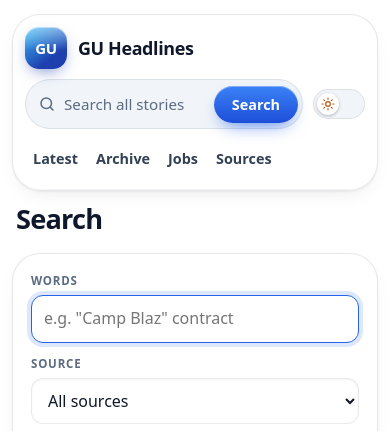
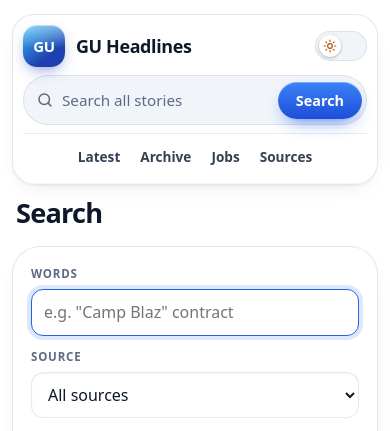
Before and after one commit to gottalogin1/GU-headlines, a FastAPI app: template guheadlines/web/templates/search.html in a window 390 px wide. Shown: the top 431 px of the page. Run offline with FastAPI, Linux system fonts and the light colour scheme; the template is opened without the code that fills it, so the values that code supplies are empty.

Commit message:
Keep every header link visible on narrow screens (#10)
The section links now sit on their own row and wrap onto more lines
instead of scrolling sideways, so Archive, Jobs and Sources are never
cut off. On phones the search box moves under the logo.


Claude-Session: https://claude.ai/code/session_01ALaDZPVRNSZ8pT6o9ZskPA

Co-authored-by: Claude <noreply@anthropic.com>

```diff
--- a/guheadlines/web/static/style.css
+++ b/guheadlines/web/static/style.css
@@ -146,10 +146,13 @@ mark { background: var(--mark); color: inherit; padding: 0 .15em; border-radius:
 
 /* ---------- header ---------- */
 .topbar { position: sticky; top: 0; z-index: 20; padding: 14px 0 6px; }
+/* Two rows: brand, search and the theme switch on top, the sections below.
+   The sections wrap onto more lines rather than scroll, so every link
+   (Archive, Jobs, Sources at the end) stays visible at any width. */
 .bar {
-  display: flex; align-items: center; gap: 8px;
-  padding: 10px 12px 10px 14px;
-  border-radius: 999px;
+  display: flex; flex-wrap: wrap; align-items: center; gap: 10px;
+  padding: 12px 14px;
+  border-radius: var(--r-xl);
 }
 .brand { display: flex; align-items: center; gap: 11px; color: var(--text); flex: none; }
 .brand:hover { text-decoration: none; }
@@ -166,13 +169,13 @@ mark { background: var(--mark); color: inherit; padding: 0 .15em; border-radius:
 .brand-name { font-weight: 750; font-size: 1.12rem; letter-spacing: -.02em; }
 .brand-tagline { font-size: .74rem; color: var(--muted); }
 
-.nav { display: flex; gap: 2px; flex: 0 1 auto; min-width: 0; overflow-x: auto; scrollbar-width: none; }
-/* Centred when there is room, scrollable (never clipped) when there is not. */
-.nav > :first-child { margin-left: auto; }
-.nav > :last-child { margin-right: auto; }
-.nav::-webkit-scrollbar { display: none; }
+.nav {
+  order: 3; flex: 1 1 100%; min-width: 0;
+  display: flex; flex-wrap: wrap; justify-content: center; gap: 4px;
+  padding-top: 8px; border-top: 1px solid var(--line);
+}
 .nav a {
-  padding: 8px 8px; border-radius: 999px; white-space: nowrap;
+  padding: 7px 11px; border-radius: 999px; white-space: nowrap;
   color: var(--text-soft); font-weight: 600; font-size: .9rem;
   transition: background-color .15s ease, color .15s ease;
 }
@@ -233,14 +236,13 @@ mark { background: var(--mark); color: inherit; padding: 0 .15em; border-radius:
 .bar .brand-tagline { display: none; }
 @media (max-width: 1200px) {
   .topbar { position: static; }
-  .bar { flex-wrap: wrap; border-radius: var(--r-xl); gap: 10px; padding: 12px; }
-  .nav {
-    order: 3; flex-basis: 100%;
-    -webkit-mask-image: linear-gradient(90deg, #000 88%, transparent);
-    mask-image: linear-gradient(90deg, #000 88%, transparent);
-  }
-  .nav > :first-child { margin-left: 0; }
-  .search { flex: 1 1 240px; }
+}
+@media (max-width: 640px) {
+  .bar { gap: 8px; padding: 10px; border-radius: var(--r-lg); }
+  .search { order: 2; flex: 1 1 100%; max-width: none; min-width: 0; }
+  .theme-toggle { margin-left: auto; }
+  .nav { gap: 2px; padding-top: 6px; }
+  .nav a { padding: 6px 9px; font-size: .85rem; }
 }
 
 /* ---------- layout ---------- */
```
